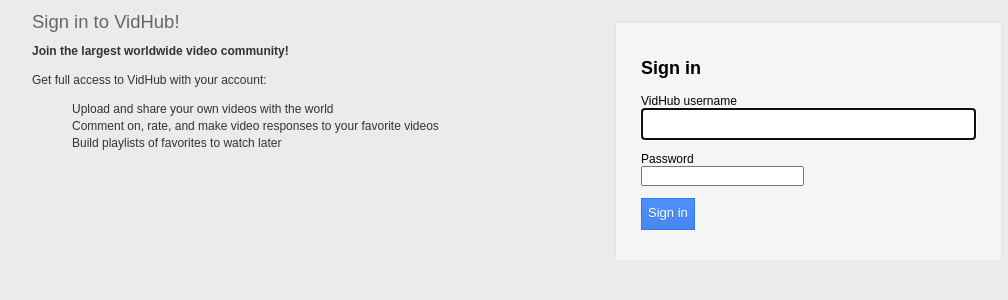
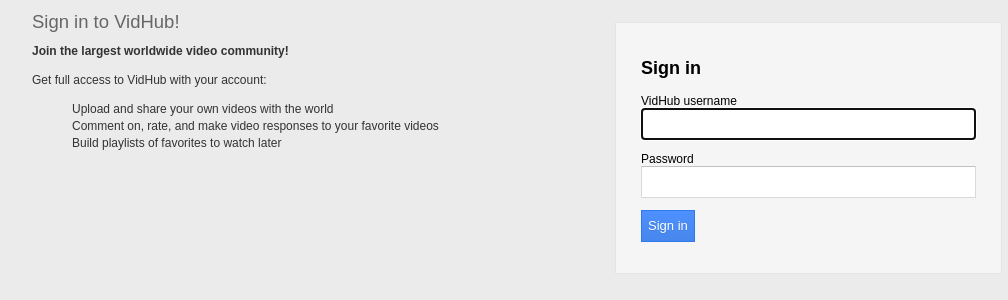
Before and after one commit to todokku/VidHub, a Django app: page /login/ in a window 1280 px wide. Shown: the part 55-355 px from the top of the page, without its empty margins (123-1131 px from the left). Run offline with Django 3.2, Linux system fonts and the light colour scheme; parts of the project's set-up code (start-up, migrations or seed data) failed here and were passed over.

Commit message:
Fix CSS for password input in login.html

```diff
--- a/streamer/templates/streamer/login.html
+++ b/streamer/templates/streamer/login.html
@@ -43,7 +43,7 @@
 		display: block;
 	}
 
-	.login-form input[type=text] {
+	.login-form input[type="password"],[type="text"] {
 		width: 100%;
 	    height: 32px;
 	    font-size: 15px;
```
